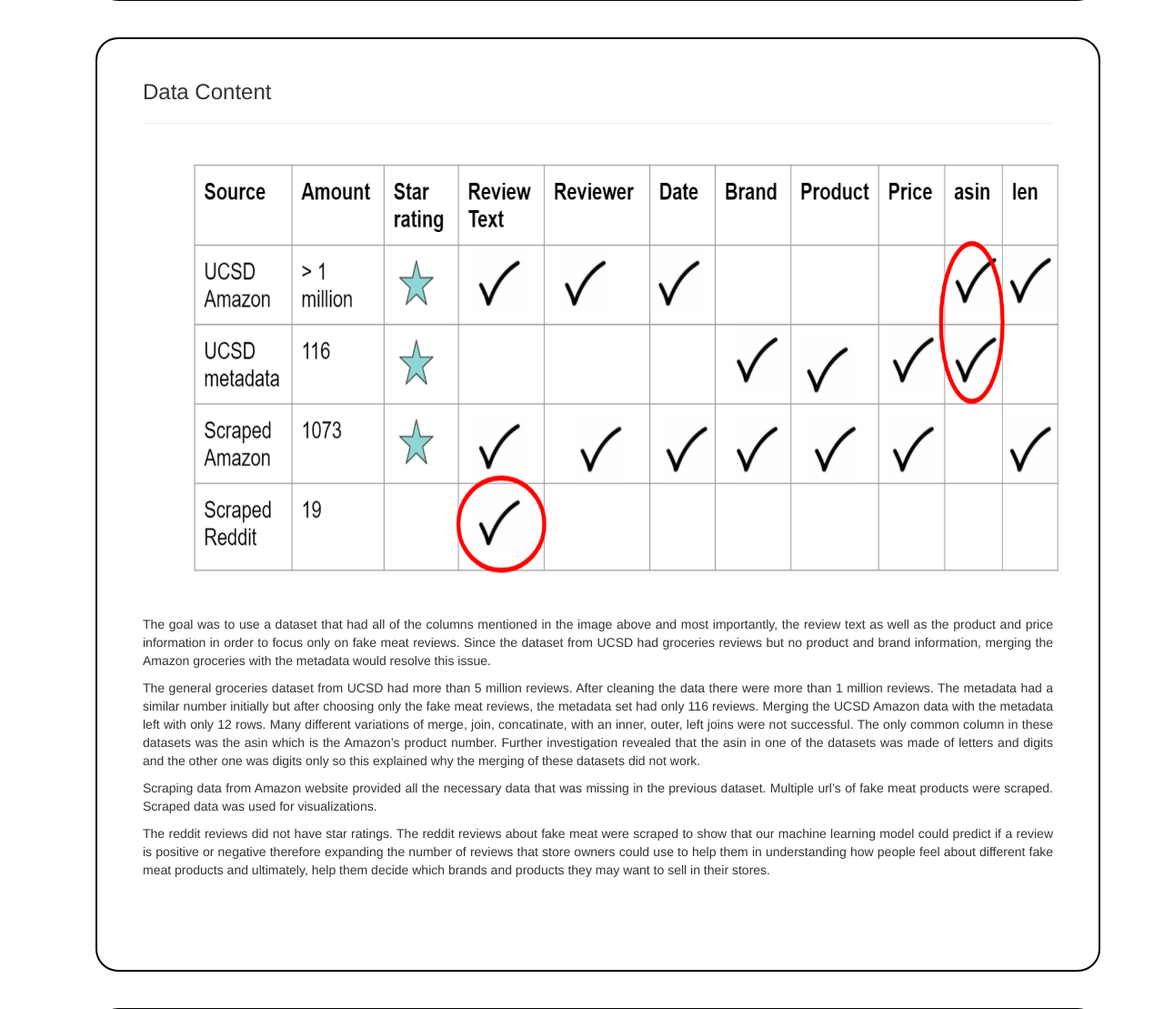
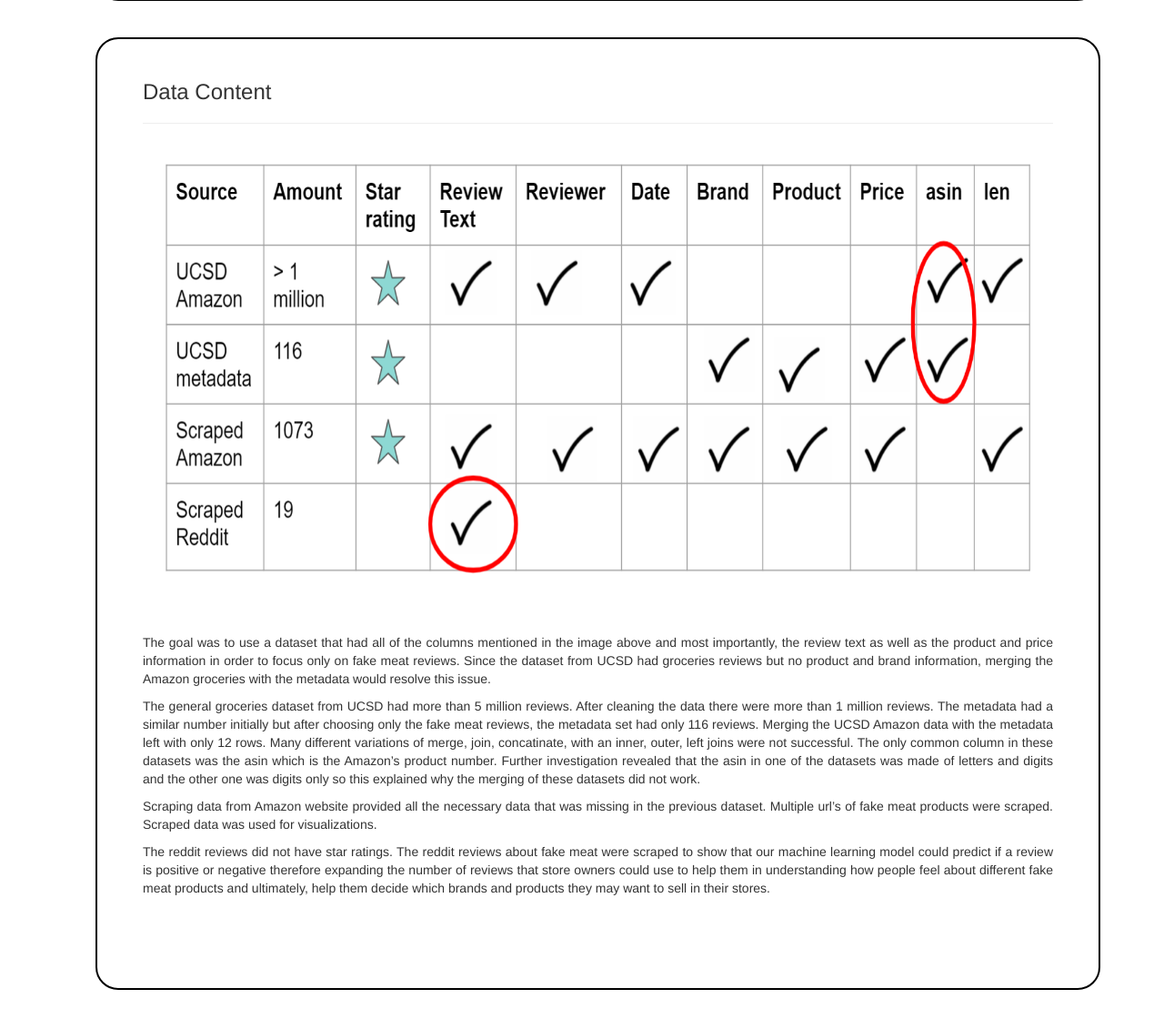
Before and after one commit to ForTheGold/text-classifier-amazon-dataset, a Flask app: page /database in a window 1280 px wide. Shown: the part 723-1832 px from the top of the page at 91% size. Run offline with Flask 3, Linux system fonts and the light colour scheme; parts of the project's set-up code (start-up, migrations or seed data) failed here and were passed over; some libraries are stand-ins or nearby versions.

Commit message:
images centered

```diff
--- a/flask_app/dash/templates/database.html
+++ b/flask_app/dash/templates/database.html
@@ -35,7 +35,7 @@
 			<div class="dbp">
 				<h3>Data Content</h3>
 					<hr />
-					<img src="../static/img/data_content.PNG" class="dbi" width="1000" height="500" />
+					<img src="../static/img/data_content.PNG" class="center-block" width="1000" height="500" />
 					<br /><br />
 					<p>The goal was to use a dataset that had all of the columns mentioned in the image above and most importantly, the review text as well as the product and price information in order to focus only on fake meat reviews. Since the dataset from UCSD had groceries reviews but no product and brand information, merging the Amazon groceries with the metadata would resolve this issue.  </p>
 					<p>The general groceries dataset from UCSD had more than 5 million reviews. After cleaning the data there were more than 1 million reviews. The metadata had a similar number initially but after choosing only the fake meat reviews, the metadata set had only 116 reviews. Merging the UCSD Amazon data with the metadata left with only 12 rows. Many different variations of merge, join, concatinate, with an inner, outer, left joins were not successful. The only common column in these datasets was the asin which is the Amazon’s product number. Further investigation revealed that the asin in one of the datasets was made of letters and digits and the other one was digits only so this explained why the merging of these datasets did not work.  </p>
@@ -67,7 +67,7 @@
 						We interacted with the database using python, and table plus.
 						Below is an image of the ERD we created, showing the tables in the database. The first one is the data from UCSD Amazon general groceries. (the metadata is not included because we ended up not using it.) The three in the middle are from the Amazon scraped data. The first one is of the brands. The second is the products. Since each brand has several products, the connection is one to many. Since each product has multiple reviews the connection between the product and the review table was also one to many. Lastly the reddit thread table with Reddit reviews. </p>
 					<br /><br />
-					<img src="../static/img/QuickDBD5.png" class="dbi" width="1000" height="550" alt="Responsive image"/>
+					<img src="../static/img/QuickDBD5.png" class="center-block" width="1000" height="550" alt="Responsive image"/>
 
 
 		</div>
```
